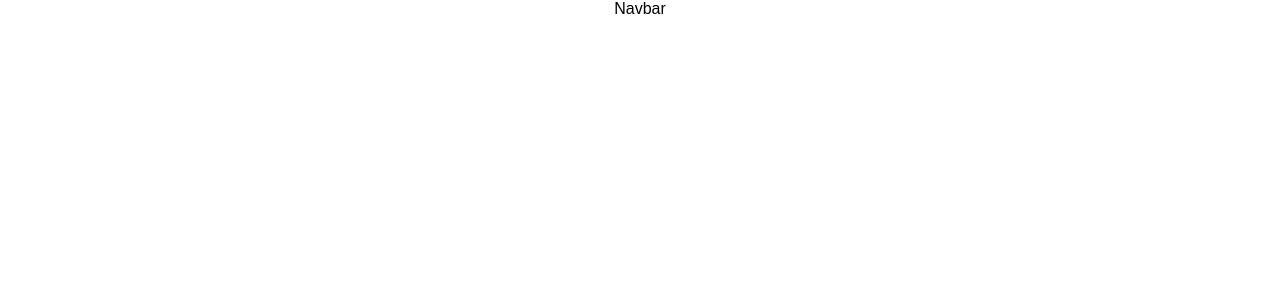
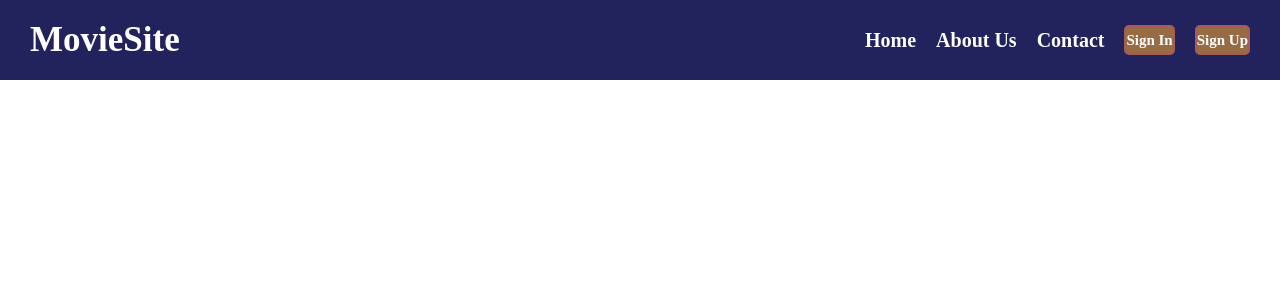
Before and after one commit to sovitchaudhary/React-Projects, a React (Create React App) app in the folder moviesite/: page / in a window 1280 px wide. Shown: the top 300 px of the page. Built offline with nearby package versions, Linux system fonts and the light colour scheme.

Commit message:
Design Navigation Bar

```diff
--- a/moviesite/src/App.js
+++ b/moviesite/src/App.js
@@ -1,6 +1,7 @@
 import React, { Component } from 'react';
 import Navbar from './components/Navbar';
 import './App.css';
+import './Mycss.css';
 
 class App extends Component {
   render() {
--- /dev/null
+++ b/moviesite/src/Mycss.css
@@ -0,0 +1,67 @@
+*{
+  margin: 0px;
+  padding: 0px;
+  box-sizing: border-box;
+  font-family: cursive;
+  text-decoration: none;
+}
+
+.navbar{
+  background-color: rgb(34, 34, 92);
+  display: flex;
+  justify-content: space-between;
+  align-items: center;
+  flex-wrap: wrap;
+  height: 10vh;
+}
+
+.topnav a{
+  color: #fff;
+  font-size: 35px;
+  font-weight: 600;
+  padding-left: 30px;
+
+}
+
+ul li{
+  list-style: none;
+}
+ul{
+  display: flex;
+  padding-right: 30px;
+  align-items: center;
+  gap: 20px;
+}
+
+ul li a{
+  color: #fff;
+  font-size: 20px;
+  font-weight: bolder;
+}
+
+ul button{
+  border: 2px solid rgb(170, 89, 89);
+  height: 30px;
+  background-color: rgb(151, 107, 67);
+  border-radius: 5px;
+
+
+}
+
+ul button a{
+  color: white;
+  font-size: 15px;
+  font-weight: bold;
+}
+
+@media (max-width:601px) {
+  ul{
+    display: flex;
+    flex-wrap: wrap;
+    height: 400px;
+  }
+
+  ul li{
+    padding-left: 30px;
+  }
+}
--- a/moviesite/src/components/Navbar.jsx
+++ b/moviesite/src/components/Navbar.jsx
@@ -1,9 +1,18 @@
-import React from 'react'
+import React from "react";
 
 const Navbar = () => {
   return (
-    <div>Navbar</div>
-  )
-}
+    <div className="navbar">
+      <div className="topnav"><a href="#">MovieSite</a></div>
+      <ul>
+        <li><a href="#">Home</a></li>
+        <li><a href="#">About Us</a></li>
+        <li><a href="#">Contact</a></li>
+        <button><a href="#">Sign In</a></button>
+        <button><a href="#">Sign Up</a></button>
+      </ul>
+    </div>
+  );
+};
 
-export default Navbar
+export default Navbar;
```
